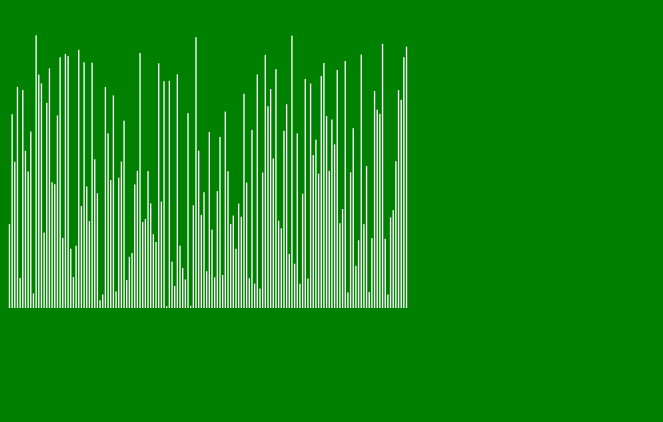
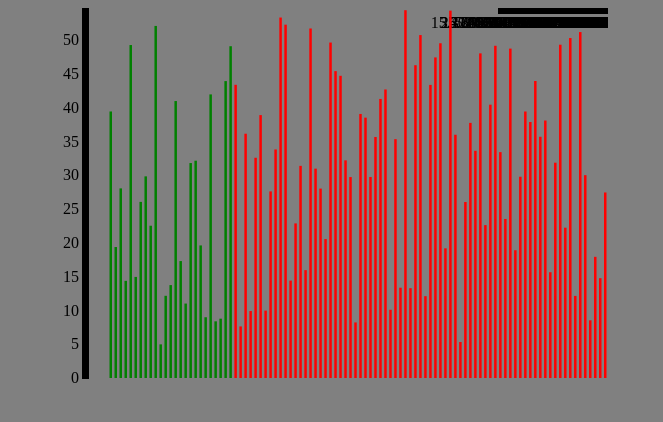
Before and after one commit to jatinsri/ohio_test, a plain HTML site: page d3.html in a window 1280 px wide. Shown: the whole page, without its empty margins (0-663 px from the left). Drawn offline with nearby package versions, Linux system fonts and the light colour scheme.

Commit message:
Bar Chart

```diff
--- a/css/d3.css
+++ b/css/d3.css
@@ -1,10 +1,16 @@
 body{
-	background-color: green}
+	background-color: grey;}
 
 
 .bar {
-	fill: white;
+	/*fill: white;*/
 	display: inline-block;
 	margin-right: 2px;
 	/*width: 20px;*/
 }
+
+.axis path, .axis line {
+	stroke: #000;
+	stroke-width: 1px;
+	shape-rendering: crispEdges;
+}
--- a/d3.html
+++ b/d3.html
@@ -16,23 +16,52 @@
 
 <script type="text/javascript">
 
-	var dataset = _.map(_.range(150), function(i){
+	var dataset = _.map(_.range(100), function(i){
 		return Math.random() * 50;
 	});
-	var w = 400, h = 300;
+
+	var margin = {top: 0, right: 0, bottom: 30, left: 100};
+
+	var w = 600 - margin.left- margin.right,
+		h = 400 - margin.top - margin.bottom;
 
   	var svg = d3.select('#chartArea')
   	.append('svg')
-  	.attr('width', w)
-  	.attr('height', h);
+  	.attr('width', w + margin.left + margin.right)
+  	.attr('height', h + margin.top + margin.bottom)
+  	.append('g')
+  	.attr('transform', 'translate(' + margin.left + ', ' + margin.top + ')');
 
   	var xScale = d3.scale.ordinal()
   		.domain(dataset)
   		.rangeBands([0, w], 0.5, 0.3);
 
+  	var xAxis = d3.svg.axis()
+  		.scale(xScale)
+  		.orient('bottom')
+  		.ticks(5);
+
+  	svg.append('g')
+  		.attr('class', 'x axis')
+  		.attr('transform', 'translate(' + (h+20) + ')')
+  		.call(xAxis);
+
   	var yScale = d3.scale.linear()
   		.domain([0, d3.max(dataset) * 1.1])
-  		.range([0,h]);
+  		.range([h,0]);
+
+  	var yAxis = d3.svg.axis()
+  		.scale(yScale)
+  		.orient('left')
+  		svg.append('g')
+
+  		.attr('class', 'y axis')
+  		.attr('transform', 'translate(-20, 0)')
+  		.call(yAxis);
+
+  	var colorScale = d3.scale.quantile()
+  		.domain([0, dataset.length / 4, dataset.length])
+  		.range(['green','red']);
 
   	var multiplier = 5;
 
@@ -50,7 +79,11 @@
   		.attr('width', xScale.rangeBand())
 		.style('height', function(d){
 		return yScale(d);
-	});
+		})
+		.attr('fill', function(d, i){return colorScale(i);
+		});
+
+
 
 
 
```
